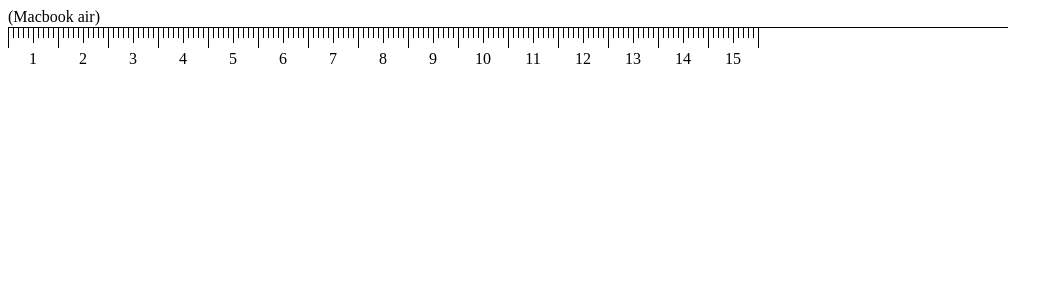
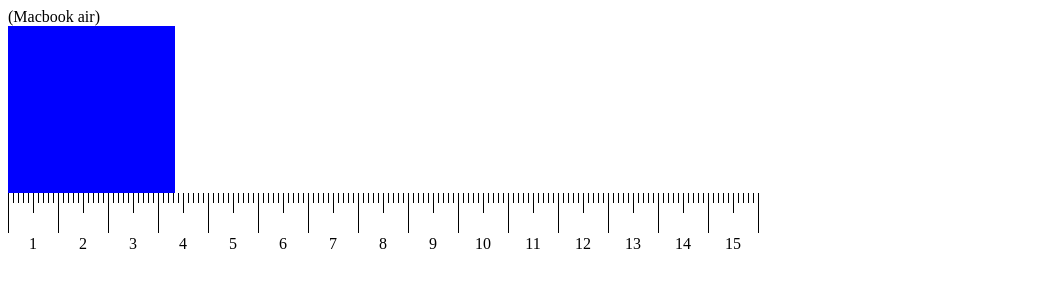
Before and after one commit to liingjun/coursera, a Jekyll site: the page chizi/index.html, which Jekyll copies as it is, in a window 1280 px wide. Shown: the top 300 px of the page, without its empty margins (0-1063 px from the left). Built offline with Jekyll 4.4.1, drawn with Linux system fonts in a browser that asks for light colours; nearby versions of some CDN libraries.

Commit message:
test xxx

```diff
--- a/chizi/css/chizi.css
+++ b/chizi/css/chizi.css
@@ -1,25 +1,18 @@
 
 
-#meter {
+.meter {
   color: black;
 }
 
 
-#line {
-  width: 1000px;
-  height: 1px;
-  border-bottom: 1px solid black;
+.line {
+  width: 167px;
+  height: 167px;
+  background-color: blue;
+  /*border-bottom: 1px solid black;*/
 }
 
-#shuxian {
-  width: 49px;
-  height: 20px;
-  border-left: 1px solid black;
-  float:left;
-  background: #87CEFA;
-}
-
-#mm {
+.mm {
   width: 4px;
   height: 10px;
   border-left: 1px solid black;
@@ -27,30 +20,30 @@
   /*background: #87CEFA;*/
 }
 
-#mid-cm {
+.mid-cm {
   width: 4px;
-  height: 15px;
+  height: 20px;
   border-left: 1px solid black;
   float: left;
   /*background: #87CEFA;*/
 }
 
-#cm {
+.cm {
   width: 4px;
-  height: 20px;
+  height: 40px;
   border-left: 1px solid black;
   float: left;
 /*  background: #87CEFA;*/
 }
 
-#placeholder {
+.placeholder {
   clear: both;
   width: 1000px;
   height: 1px;
   border-bottom: 1px solid white;
 }
 
-#num {
+.num {
   width: 50px;
   height: 20px;
   float: left;
--- a/chizi/index.html
+++ b/chizi/index.html
@@ -7,199 +7,200 @@
 </head>
 <body>
 
-<div id="meter" style="width:502.6px">
+<div class="meter" style="width:502.6px">
   (Macbook air)
 </div>
 
-<div id="line"> </div>
-<div id="cm"> </div>
-<div id="mm"> </div>
-<div id="mm"> </div>
-<div id="mm"> </div>
-<div id="mm"> </div>
-<div id="mid-cm"> </div>
-<div id="mm"> </div>
-<div id="mm"> </div>
-<div id="mm"> </div>
-<div id="mm"> </div>
+<div class="line"> </div>
 
-<div id="cm"> </div>
-<div id="mm"> </div>
-<div id="mm"> </div>
-<div id="mm"> </div>
-<div id="mm"> </div>
-<div id="mid-cm"> </div>
-<div id="mm"> </div>
-<div id="mm"> </div>
-<div id="mm"> </div>
-<div id="mm"> </div>
+<div class="cm"> </div>
+<div class="mm"> </div>
+<div class="mm"> </div>
+<div class="mm"> </div>
+<div class="mm"> </div>
+<div class="mid-cm"> </div>
+<div class="mm"> </div>
+<div class="mm"> </div>
+<div class="mm"> </div>
+<div class="mm"> </div>
 
-<div id="cm"> </div>
-<div id="mm"> </div>
-<div id="mm"> </div>
-<div id="mm"> </div>
-<div id="mm"> </div>
-<div id="mid-cm"> </div>
-<div id="mm"> </div>
-<div id="mm"> </div>
-<div id="mm"> </div>
-<div id="mm"> </div>
+<div class="cm"> </div>
+<div class="mm"> </div>
+<div class="mm"> </div>
+<div class="mm"> </div>
+<div class="mm"> </div>
+<div class="mid-cm"> </div>
+<div class="mm"> </div>
+<div class="mm"> </div>
+<div class="mm"> </div>
+<div class="mm"> </div>
 
-<div id="cm"> </div>
-<div id="mm"> </div>
-<div id="mm"> </div>
-<div id="mm"> </div>
-<div id="mm"> </div>
-<div id="mid-cm"> </div>
-<div id="mm"> </div>
-<div id="mm"> </div>
-<div id="mm"> </div>
-<div id="mm"> </div>
+<div class="cm"> </div>
+<div class="mm"> </div>
+<div class="mm"> </div>
+<div class="mm"> </div>
+<div class="mm"> </div>
+<div class="mid-cm"> </div>
+<div class="mm"> </div>
+<div class="mm"> </div>
+<div class="mm"> </div>
+<div class="mm"> </div>
 
-<div id="cm"> </div>
-<div id="mm"> </div>
-<div id="mm"> </div>
-<div id="mm"> </div>
-<div id="mm"> </div>
-<div id="mid-cm"> </div>
-<div id="mm"> </div>
-<div id="mm"> </div>
-<div id="mm"> </div>
-<div id="mm"> </div>
+<div class="cm"> </div>
+<div class="mm"> </div>
+<div class="mm"> </div>
+<div class="mm"> </div>
+<div class="mm"> </div>
+<div class="mid-cm"> </div>
+<div class="mm"> </div>
+<div class="mm"> </div>
+<div class="mm"> </div>
+<div class="mm"> </div>
 
-<div id="cm"> </div>
-<div id="mm"> </div>
-<div id="mm"> </div>
-<div id="mm"> </div>
-<div id="mm"> </div>
-<div id="mid-cm"> </div>
-<div id="mm"> </div>
-<div id="mm"> </div>
-<div id="mm"> </div>
-<div id="mm"> </div>
+<div class="cm"> </div>
+<div class="mm"> </div>
+<div class="mm"> </div>
+<div class="mm"> </div>
+<div class="mm"> </div>
+<div class="mid-cm"> </div>
+<div class="mm"> </div>
+<div class="mm"> </div>
+<div class="mm"> </div>
+<div class="mm"> </div>
 
-<div id="cm"> </div>
-<div id="mm"> </div>
-<div id="mm"> </div>
-<div id="mm"> </div>
-<div id="mm"> </div>
-<div id="mid-cm"> </div>
-<div id="mm"> </div>
-<div id="mm"> </div>
-<div id="mm"> </div>
-<div id="mm"> </div>
+<div class="cm"> </div>
+<div class="mm"> </div>
+<div class="mm"> </div>
+<div class="mm"> </div>
+<div class="mm"> </div>
+<div class="mid-cm"> </div>
+<div class="mm"> </div>
+<div class="mm"> </div>
+<div class="mm"> </div>
+<div class="mm"> </div>
 
-<div id="cm"> </div>
-<div id="mm"> </div>
-<div id="mm"> </div>
-<div id="mm"> </div>
-<div id="mm"> </div>
-<div id="mid-cm"> </div>
-<div id="mm"> </div>
-<div id="mm"> </div>
-<div id="mm"> </div>
-<div id="mm"> </div>
+<div class="cm"> </div>
+<div class="mm"> </div>
+<div class="mm"> </div>
+<div class="mm"> </div>
+<div class="mm"> </div>
+<div class="mid-cm"> </div>
+<div class="mm"> </div>
+<div class="mm"> </div>
+<div class="mm"> </div>
+<div class="mm"> </div>
 
-<div id="cm"> </div>
-<div id="mm"> </div>
-<div id="mm"> </div>
-<div id="mm"> </div>
-<div id="mm"> </div>
-<div id="mid-cm"> </div>
-<div id="mm"> </div>
-<div id="mm"> </div>
-<div id="mm"> </div>
-<div id="mm"> </div>
+<div class="cm"> </div>
+<div class="mm"> </div>
+<div class="mm"> </div>
+<div class="mm"> </div>
+<div class="mm"> </div>
+<div class="mid-cm"> </div>
+<div class="mm"> </div>
+<div class="mm"> </div>
+<div class="mm"> </div>
+<div class="mm"> </div>
 
-<div id="cm"> </div>
-<div id="mm"> </div>
-<div id="mm"> </div>
-<div id="mm"> </div>
-<div id="mm"> </div>
-<div id="mid-cm"> </div>
-<div id="mm"> </div>
-<div id="mm"> </div>
-<div id="mm"> </div>
-<div id="mm"> </div>
+<div class="cm"> </div>
+<div class="mm"> </div>
+<div class="mm"> </div>
+<div class="mm"> </div>
+<div class="mm"> </div>
+<div class="mid-cm"> </div>
+<div class="mm"> </div>
+<div class="mm"> </div>
+<div class="mm"> </div>
+<div class="mm"> </div>
+
+<div class="cm"> </div>
+<div class="mm"> </div>
+<div class="mm"> </div>
+<div class="mm"> </div>
+<div class="mm"> </div>
+<div class="mid-cm"> </div>
+<div class="mm"> </div>
+<div class="mm"> </div>
+<div class="mm"> </div>
+<div class="mm"> </div>
 
 
 
-<div id="cm"> </div>
-<div id="mm"> </div>
-<div id="mm"> </div>
-<div id="mm"> </div>
-<div id="mm"> </div>
-<div id="mid-cm"> </div>
-<div id="mm"> </div>
-<div id="mm"> </div>
-<div id="mm"> </div>
-<div id="mm"> </div>
+<div class="cm"> </div>
+<div class="mm"> </div>
+<div class="mm"> </div>
+<div class="mm"> </div>
+<div class="mm"> </div>
+<div class="mid-cm"> </div>
+<div class="mm"> </div>
+<div class="mm"> </div>
+<div class="mm"> </div>
+<div class="mm"> </div>
 
-<div id="cm"> </div>
-<div id="mm"> </div>
-<div id="mm"> </div>
-<div id="mm"> </div>
-<div id="mm"> </div>
-<div id="mid-cm"> </div>
-<div id="mm"> </div>
-<div id="mm"> </div>
-<div id="mm"> </div>
-<div id="mm"> </div>
+<div class="cm"> </div>
+<div class="mm"> </div>
+<div class="mm"> </div>
+<div class="mm"> </div>
+<div class="mm"> </div>
+<div class="mid-cm"> </div>
+<div class="mm"> </div>
+<div class="mm"> </div>
+<div class="mm"> </div>
+<div class="mm"> </div>
 
-<div id="cm"> </div>
-<div id="mm"> </div>
-<div id="mm"> </div>
-<div id="mm"> </div>
-<div id="mm"> </div>
-<div id="mid-cm"> </div>
-<div id="mm"> </div>
-<div id="mm"> </div>
-<div id="mm"> </div>
-<div id="mm"> </div>
+<div class="cm"> </div>
+<div class="mm"> </div>
+<div class="mm"> </div>
+<div class="mm"> </div>
+<div class="mm"> </div>
+<div class="mid-cm"> </div>
+<div class="mm"> </div>
+<div class="mm"> </div>
+<div class="mm"> </div>
+<div class="mm"> </div>
 
-<div id="cm"> </div>
-<div id="mm"> </div>
-<div id="mm"> </div>
-<div id="mm"> </div>
-<div id="mm"> </div>
-<div id="mid-cm"> </div>
-<div id="mm"> </div>
-<div id="mm"> </div>
-<div id="mm"> </div>
-<div id="mm"> </div>
+<div class="cm"> </div>
+<div class="mm"> </div>
+<div class="mm"> </div>
+<div class="mm"> </div>
+<div class="mm"> </div>
+<div class="mid-cm"> </div>
+<div class="mm"> </div>
+<div class="mm"> </div>
+<div class="mm"> </div>
+<div class="mm"> </div>
 
-<div id="cm"> </div>
-<div id="mm"> </div>
-<div id="mm"> </div>
-<div id="mm"> </div>
-<div id="mm"> </div>
-<div id="mid-cm"> </div>
-<div id="mm"> </div>
-<div id="mm"> </div>
-<div id="mm"> </div>
-<div id="mm"> </div>
+<div class="cm"> </div>
+<div class="mm"> </div>
+<div class="mm"> </div>
+<div class="mm"> </div>
+<div class="mm"> </div>
+<div class="mid-cm"> </div>
+<div class="mm"> </div>
+<div class="mm"> </div>
+<div class="mm"> </div>
+<div class="mm"> </div>
 
-<div id="cm"> </div>
-<div id="placeholder"></div>
-<div id="num">1</div>
-<div id="num">2</div>
-<div id="num">3</div>
-<div id="num">4</div>
-<div id="num">5</div>
-<div id="num">6</div>
-<div id="num">7</div>
-<div id="num">8</div>
-<div id="num">9</div>
-<div id="num">10</div>
-<div id="num">11</div>
-<div id="num">12</div>
-<div id="num">13</div>
-<div id="num">14</div>
-<div id="num">15</div>
-
-
+<div class="cm"> </div>
+<div class="placeholder"></div>
+<div class="num">1</div>
+<div class="num">2</div>
+<div class="num">3</div>
+<div class="num">4</div>
+<div class="num">5</div>
+<div class="num">6</div>
+<div class="num">7</div>
+<div class="num">8</div>
+<div class="num">9</div>
+<div class="num">10</div>
+<div class="num">11</div>
+<div class="num">12</div>
+<div class="num">13</div>
+<div class="num">14</div>
+<div class="num">15</div>
 
 <script type="text/javascript" src="http://code.jquery.com/jquery-1.7.1.min.js"></script>
 <script type="text/javascript" src="js/chizi.js"></script>
+
+
 </body>
 </html>
--- a/chizi/js/chizi.js
+++ b/chizi/js/chizi.js
@@ -6,9 +6,49 @@ var widthCM = screen.width * CMPerPix;
 console.log(widthCM)
 
 
-// mac:
+// macbook air:
 // 13.3" 1440*900
 // 127.68 PPI
 // 1cm = 0.393701 inch
 // 10cm = 10 * 0.393701 * 127.68
 // = 502.677165 px
+
+// iphone 6:
+// 4.7" 1334x750
+// 326ppi
+// 1inch = 325.6 pixels
+// 1mm = how many pixels? 1/10 * 0.393701 * 325.6
+// = 12.8 pixels
+// 12.8 / 2 = 6.4
+// 1cm = 128 pixels. / 0.8 (经验) = 160pixels
+// 128 * 1.307 = 167
+
+// var cm = $('.mm').css({'width':'12px'})
+// var cm = $('.mid-cm').css({'width':'12px'})
+// var cm = $('.cm').css({'width':'12px'})
+
+
+var value = window.devicePixelRatio;
+
+alert($(window).width()) // 980
+alert($(window).height()) // 1445
+
+// alert(window.screen.width) //375 = 750
+// alert(window.screen.height) // 667 = 1334
+
+
+
+$(function(){
+//document.width / jQuery(document).width()
+// alert(document.width)
+// alert(jQuery(document).width())
+})
+
+// $(function() {
+//   console.log( "ready!" );
+//   var cm = document.getElementById('cm');
+//   var cmstyle = cm.style;
+//   console.log(cmstyle)
+//   console.log(cm.width())
+
+// });
```
